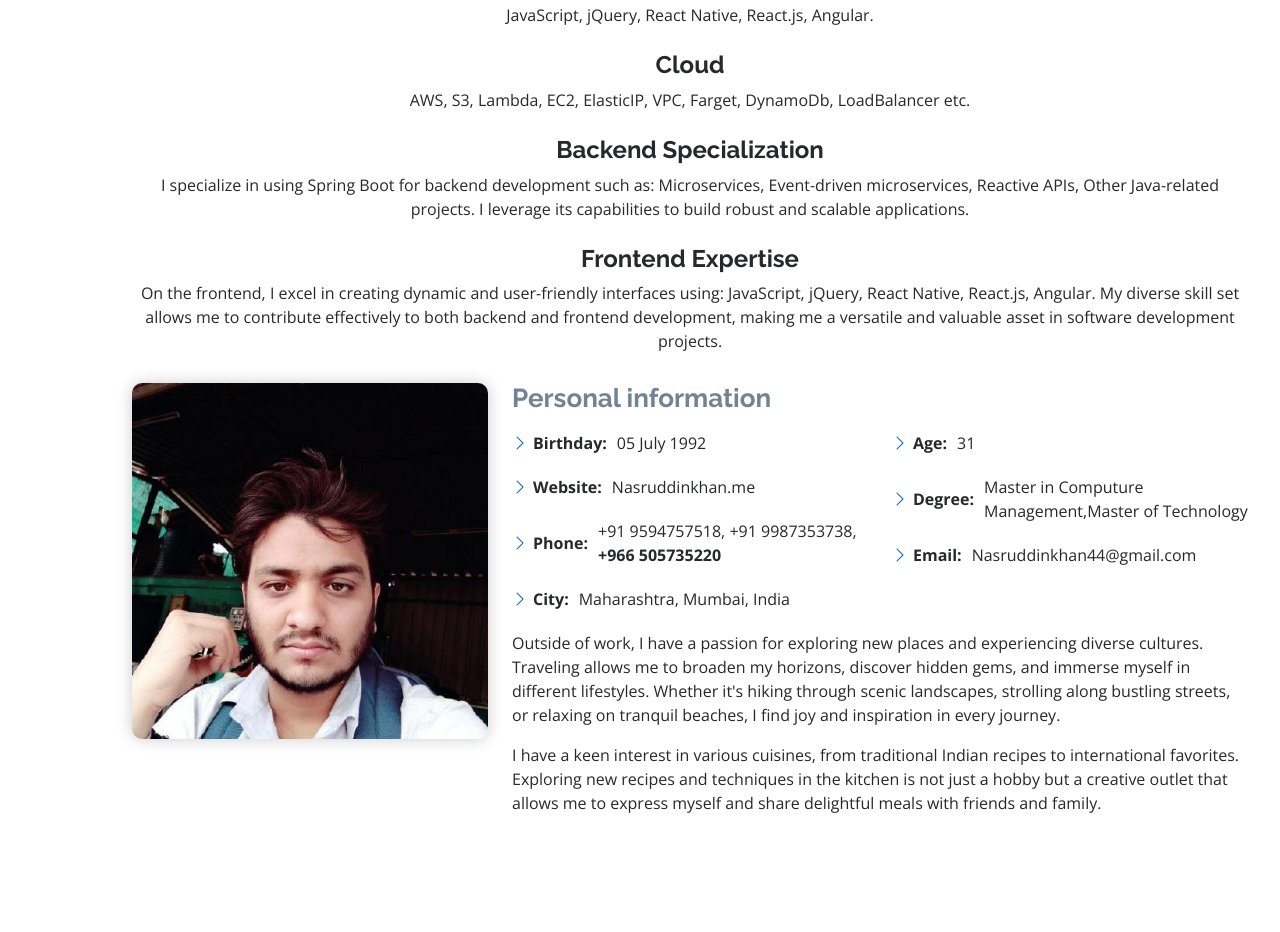
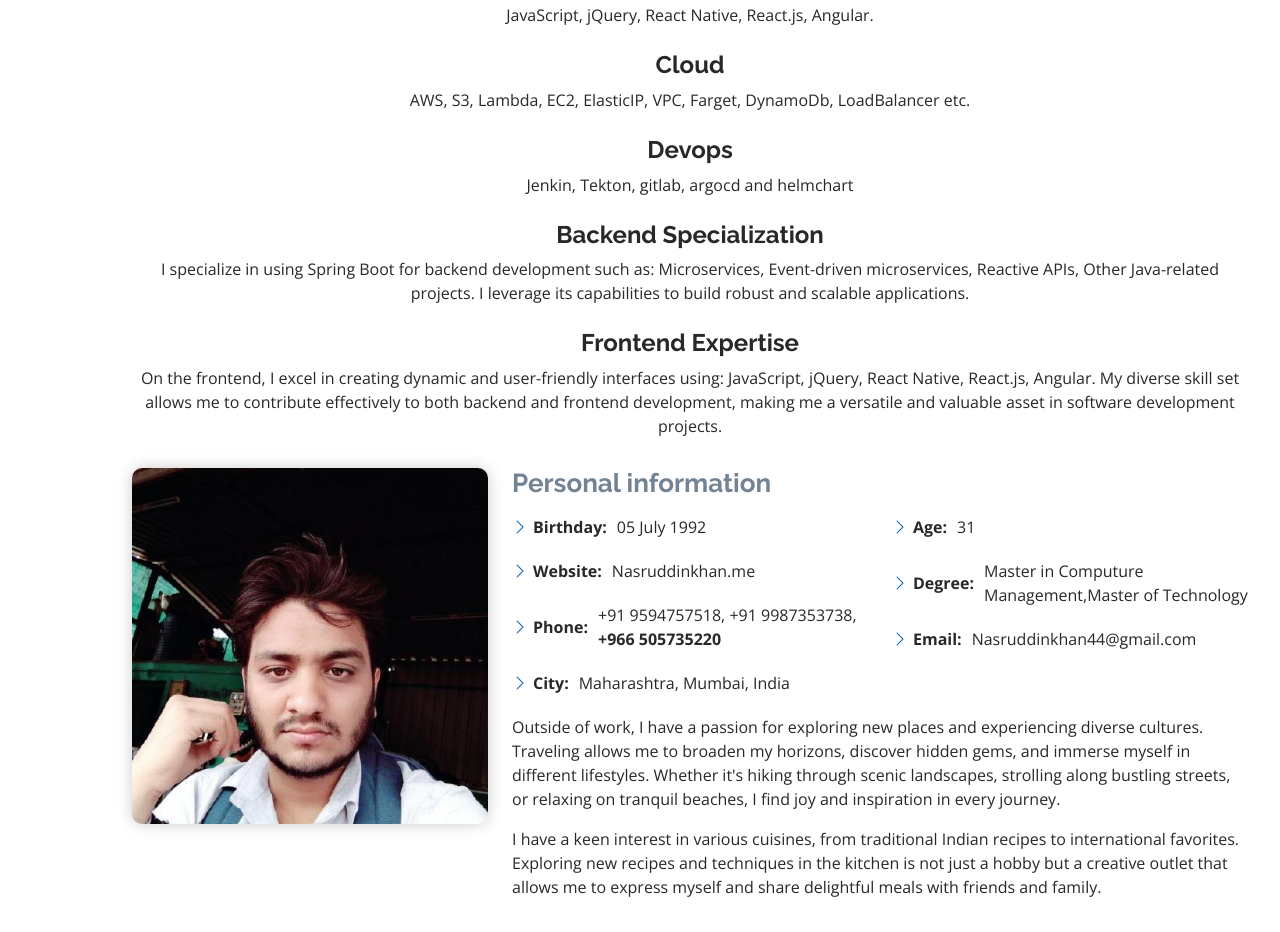
Before and after one commit to Nasruddinkhan/Nasruddinkhan.github.io, a plain HTML site: page index.html in a window 1280 px wide. Shown: the part 1129-2061 px from the top of the page. Drawn offline with nearby package versions, Linux system fonts and the light colour scheme.

Commit message:
Update index.html

```diff
--- a/index.html
+++ b/index.html
@@ -108,6 +108,11 @@
                   <h4><strong>Cloud</strong></h4>
                   <p>
                      AWS, S3, Lambda, EC2, ElasticIP, VPC, Farget, DynamoDb, LoadBalancer etc.
+                  </p>
+                  <br/>
+                  <h4><strong>Devops</strong></h4>
+                  <p>
+                     Jenkin, Tekton, gitlab, argocd and helmchart
                   </p>
                   <br/>
                   <h4><strong>Backend Specialization</strong></h4>
```
